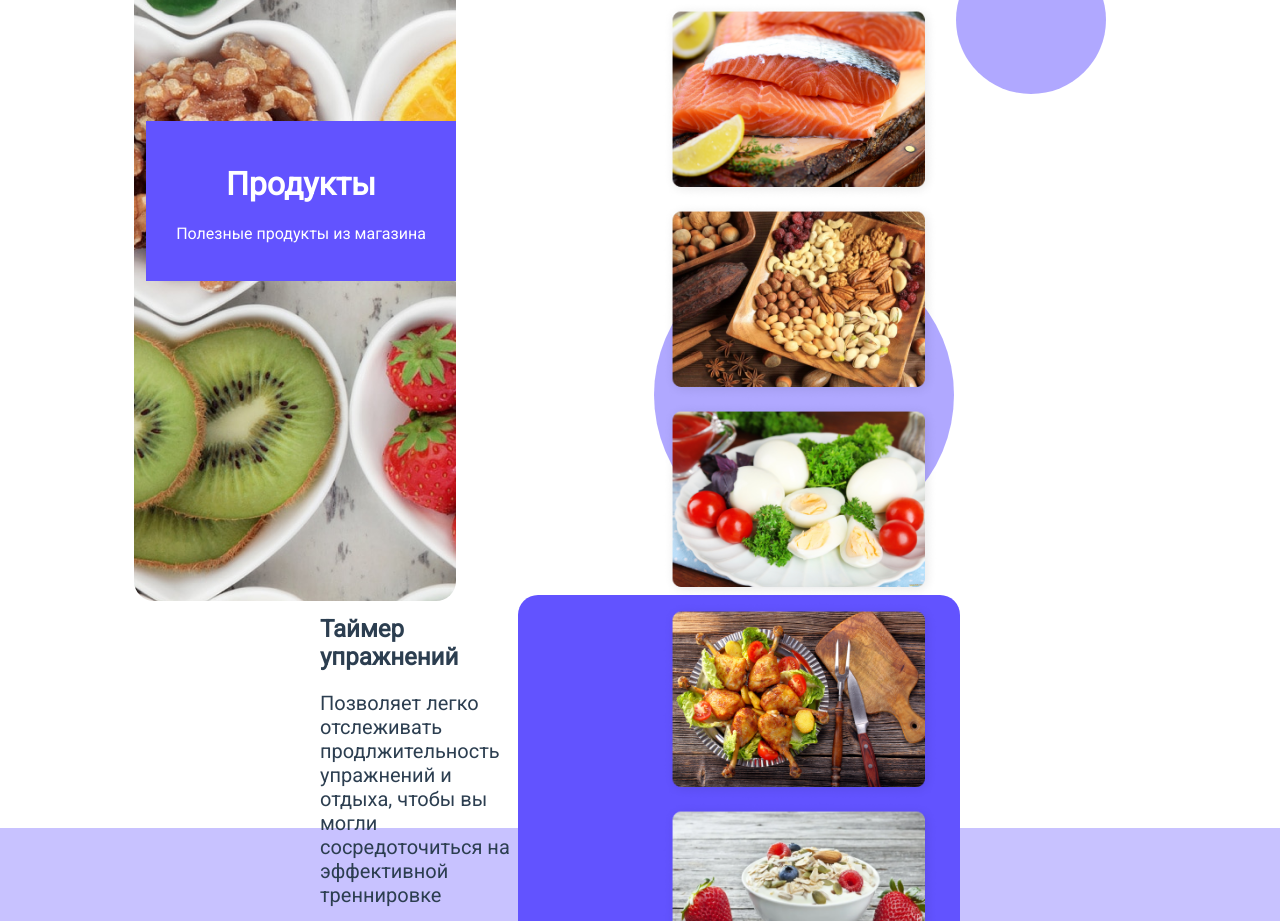
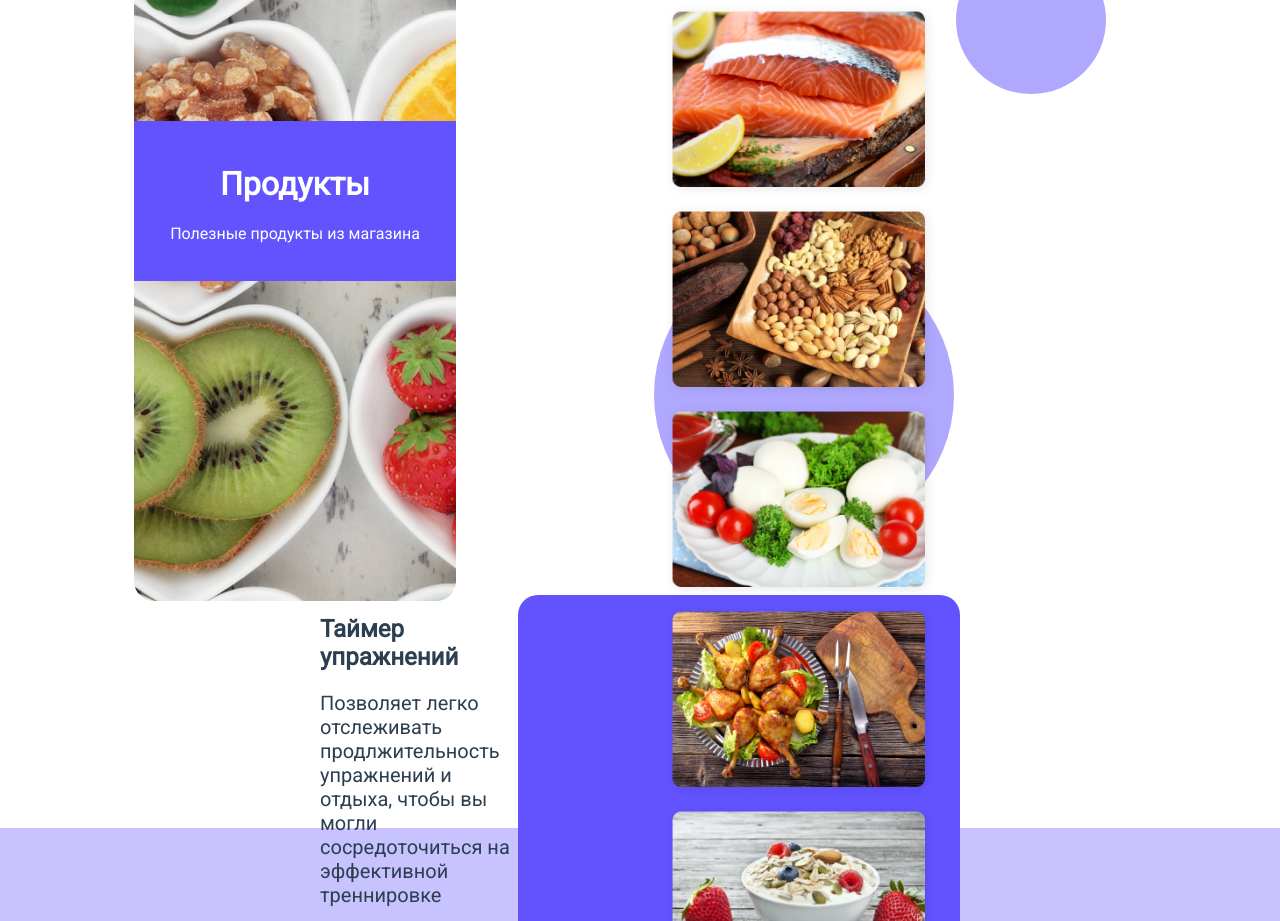
Before and after one commit to IMPOSTOR15/upp-app, a Vue app: page /#/ in a window 1280 px wide. Shown: the part 1980-2901 px from the top of the page. Built offline with nearby package versions, Linux system fonts and the light colour scheme.

Commit message:
fix anotation margin on second slide

```diff
--- a/src/components/MainPage/Slides/SecondSlideComponent.vue
+++ b/src/components/MainPage/Slides/SecondSlideComponent.vue
@@ -111,7 +111,6 @@ export default {
   width: 100%;
   height: 20vh;
   margin: auto 0;
-  margin-left: 12px;
 }
 .text-block {
   color: #fff;
```
